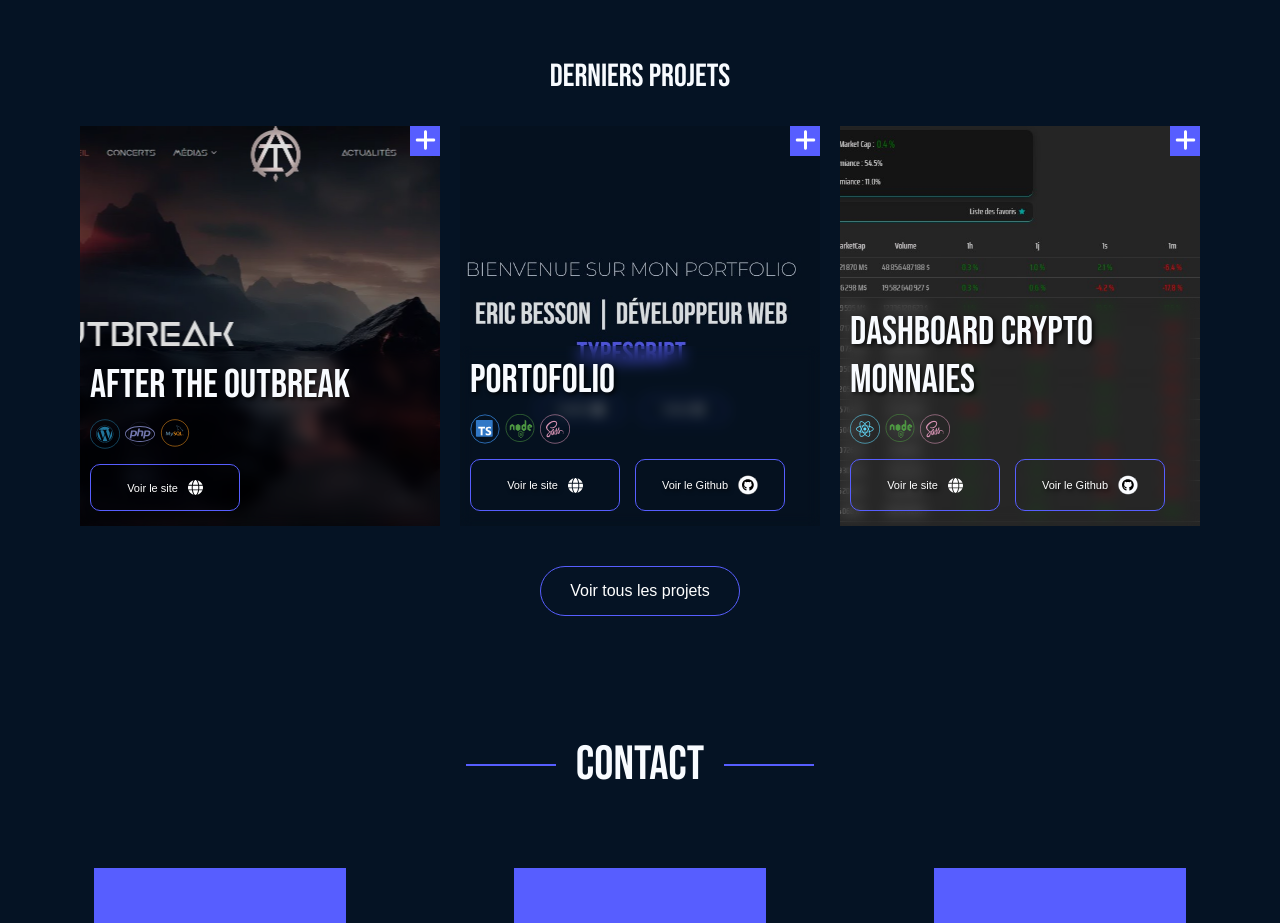
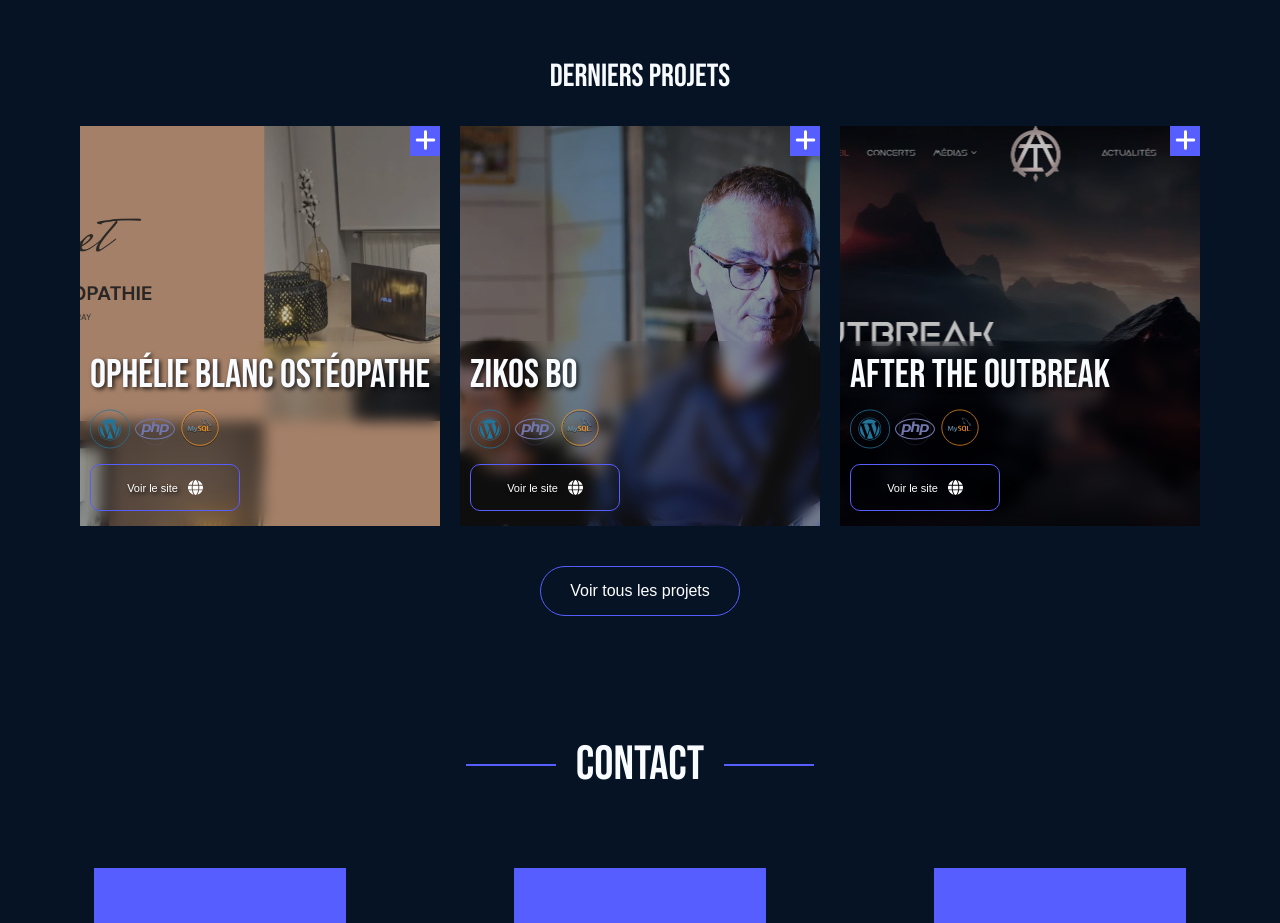
Before and after one commit to Eric198809/Portfolio-typescript, a React (Vite) app: page / in a window 1280 px wide. Shown: the part 3180-4103 px from the top of the page. Built offline with nearby package versions, Linux system fonts and the light colour scheme.

Commit message:
ajout projets

```diff
--- a/src/components/Header.tsx
+++ b/src/components/Header.tsx
@@ -7,6 +7,7 @@ const Header: React.FC = () => {
     "CSS",
     "JS",
     "React",
+    "NextJS",
     "TypeScript",
     "Node.js",
     "Front", "Back", "Fullstack",
--- a/src/components/ProjetCard.tsx
+++ b/src/components/ProjetCard.tsx
@@ -44,7 +44,7 @@ const ProjetCard: React.FC<ProjetCardProps> = ({ projet }) => {
                 key={index}
                 src={stack}
                 alt="image stack projet"
-                style={{ width: "30px" }}
+                style={{ width: "40px" }}
               />
             ))}
           </div>
--- a/src/components/Projets.tsx
+++ b/src/components/Projets.tsx
@@ -19,9 +19,8 @@ interface Projet {
 const Projets = () => {
   const projetsMenu = [
     "React",
-    "React Native",
+    "NextJS",
     "Javascript",
-    "TypeScript",
     "PHP (wordpress)",
   ];
 
--- a/src/json/projets.json
+++ b/src/json/projets.json
@@ -67,12 +67,12 @@
   },
   {
     "id": 7,
-    "categorie": "TypeScript",
+    "categorie": "React",
     "titre": "Jeu Morpion",
     "content": "Jeu de morpion en TypeScript.",
-    "imageStack": ["/icons/typescript.svg", "/icons/node.svg", "/icons/css.svg"],
+    "imageStack": ["/icons/react.svg","/icons/typescript.svg", "/icons/node.svg", "/icons/css.svg"],
     "image": "/images/morpion-tsx.jpg",
-    "stackDetails":[{"image":"/icons/typescript.svg", "techno":"Typescript"},{"image": "/icons/css.svg", "techno":"CSS"},{"image":"/icons/node.svg", "techno":"NodeJS"}],
+    "stackDetails":[{"image": "/icons/react.svg", "techno":"React"},{"image":"/icons/typescript.svg", "techno":"Typescript"},{"image": "/icons/css.svg", "techno":"CSS"},{"image":"/icons/node.svg", "techno":"NodeJS"}],
     "githubLink": "https://github.com/Eric198809/Morpion",
     "website": "https://morpion-tsx.netlify.app/"
   },
@@ -89,12 +89,12 @@
   },
   {
     "id": 9,
-    "categorie": "TypeScript",
+    "categorie": "React",
     "titre": "Portofolio",
     "content": "Mon portfolio incluant mon parcours et mes projets.",
-    "imageStack": ["/icons/typescript.svg", "/icons/node.svg", "/icons/sass.svg"],
+    "imageStack": ["/icons/react.svg","/icons/typescript.svg", "/icons/node.svg", "/icons/sass.svg"],
     "image": "/images/portfolio-Eric.jpg",
-    "stackDetails":[{"image":"/icons/typescript.svg", "techno":"Typescript"},{"image": "/icons/sass.svg", "techno":"SCSS"},{"image":"/icons/node.svg", "techno":"NodeJS"}],
+    "stackDetails":[{"image": "/icons/react.svg", "techno":"React"},{"image":"/icons/typescript.svg", "techno":"Typescript"},{"image": "/icons/sass.svg", "techno":"SCSS"},{"image":"/icons/node.svg", "techno":"NodeJS"}],
     "githubLink": "https://github.com/Eric198809/Portfolio-typescript",
     "website": "https://eric-besson-portfolio.netlify.app/"
   },
@@ -107,5 +107,25 @@
     "image": "/images/After-the-outbreak.jpg",
     "stackDetails":[{"image":"/icons/wordpress.svg", "techno":"Wordpress"},{"image": "/icons/php.svg", "techno":"PHP"},{"image":"/icons/workbench.svg", "techno":"Mysql"}],
     "website": "https://aftertheoutbreak.com/"
+  },
+  {
+    "id": 11,
+    "categorie": "PHP (wordpress)",
+    "titre": "Zikos BO",
+    "content": "Site Wordpress/Php pour l'association musicale Zikos BO'",
+    "imageStack": ["/icons/wordpress.svg", "/icons/php.svg", "/icons/workbench.svg"],
+    "image": "/images/zikosBO.png",
+    "stackDetails":[{"image":"/icons/wordpress.svg", "techno":"Wordpress"},{"image": "/icons/php.svg", "techno":"PHP"},{"image":"/icons/workbench.svg", "techno":"Mysql"}],
+    "website": "https://zikos-bo.fr/"
+  },
+  {
+    "id": 12,
+    "categorie": "PHP (wordpress)",
+    "titre": "Ophélie Blanc Ostéopathe",
+    "content": "Site Wordpress/Php pour l'ostéoptahe Ophélie Blanc'",
+    "imageStack": ["/icons/wordpress.svg", "/icons/php.svg", "/icons/workbench.svg"],
+    "image": "/images/OphelieBlanc.png",
+    "stackDetails":[{"image":"/icons/wordpress.svg", "techno":"Wordpress"},{"image": "/icons/php.svg", "techno":"PHP"},{"image":"/icons/workbench.svg", "techno":"Mysql"}],
+    "website": "https://ophelie-blanc-osteopathe.fr/"
   }
 ]
--- a/src/style/projetCard.scss
+++ b/src/style/projetCard.scss
@@ -24,7 +24,7 @@
     left: 0;
     right: 0;
     bottom: 0;
-    background: rgba(0, 0, 0, 0.13);
+    background: rgba(0, 0, 0, 0.25);
   }
 
   .open_modal_card_details {
@@ -69,6 +69,8 @@
     display: flex;
     gap: 5px;
     margin: 10px 0px;
+
+
   }
 
   .projet_card_bouton {
@@ -86,6 +88,8 @@
   }
 }
 
+
+
 @media screen and (max-width: 800px) {
   .projets_section {
     margin: 0px;
```
Also changed, not shown: public/images/OphelieBlanc.png (added), public/images/zikosBO.png (added).
